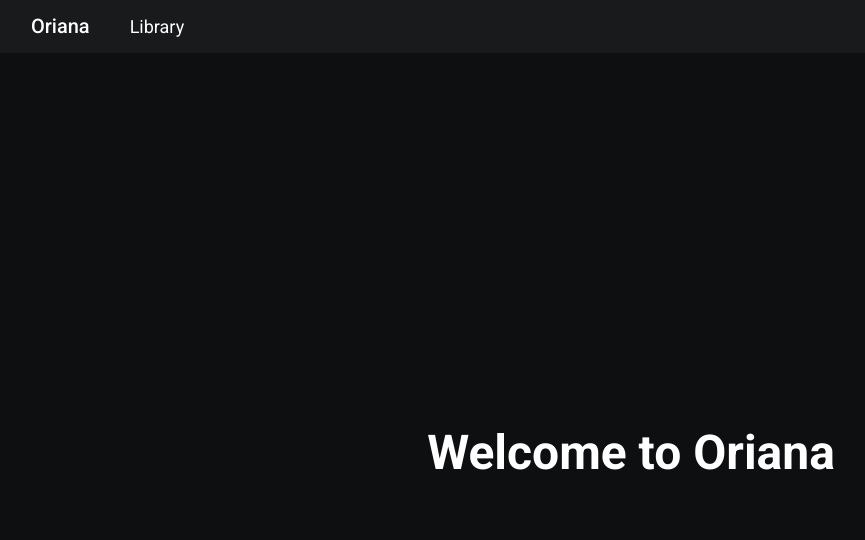
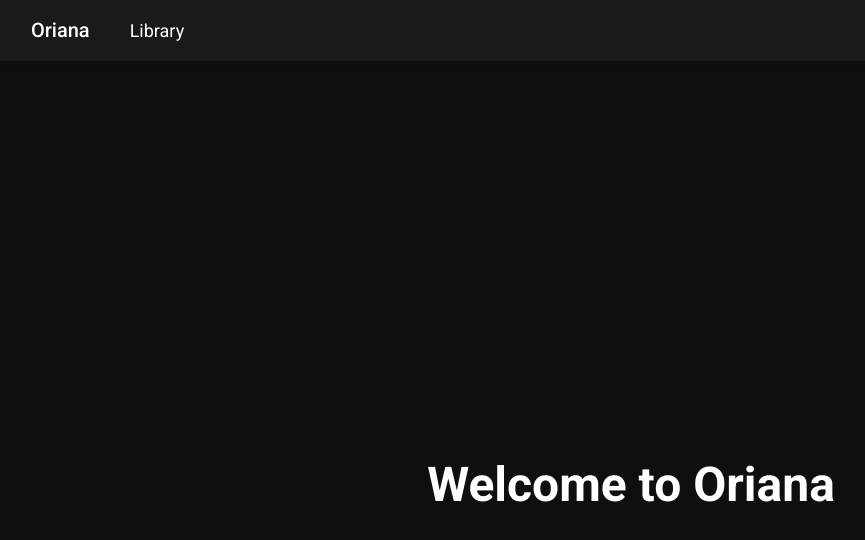
Before and after one commit to heywowyou/Oriana, a Next.js app in the folder apps/frontend/: page / in a window 1280 px wide. Shown: the top 540 px of the page, without its empty margins (9-874 px from the left). Built offline with nearby package versions, Linux system fonts and the light colour scheme.

Commit message:
Create main aside global layout

```diff
--- a/apps/frontend/components/Header.tsx
+++ b/apps/frontend/components/Header.tsx
@@ -4,7 +4,7 @@
 
 export default function Header() {
   return (
-    <header className="bg-ashe text-white py-3 shadow-md">
+    <header className="bg-ashe text-white py-4 shadow-md">
       <div className="max-w-[1200px] mx-auto flex justify-start items-baseline gap-10">
         <Link href="/" className="text-xl font-medium">
           Oriana
--- a/apps/frontend/src/app/layout.tsx
+++ b/apps/frontend/src/app/layout.tsx
@@ -17,7 +17,13 @@
     <html lang="en">
       <body className={`${roboto.variable} font-sans bg-powder`}>
         <Header />
-        {children}
+        <div className="flex justify-center mt-6">
+          <aside className="w-1/6 hidden lg:block" />
+
+          <main className="w-4/6 max-w-[1200px]">{children}</main>
+
+          <aside className="w-1/6 hidden lg:block" />
+        </div>
       </body>
     </html>
   );
```
